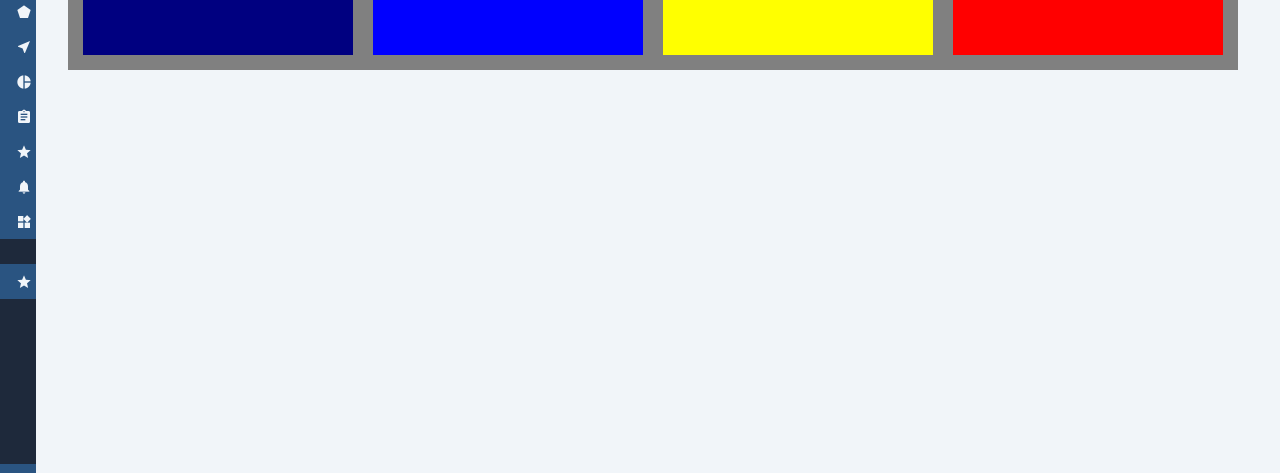
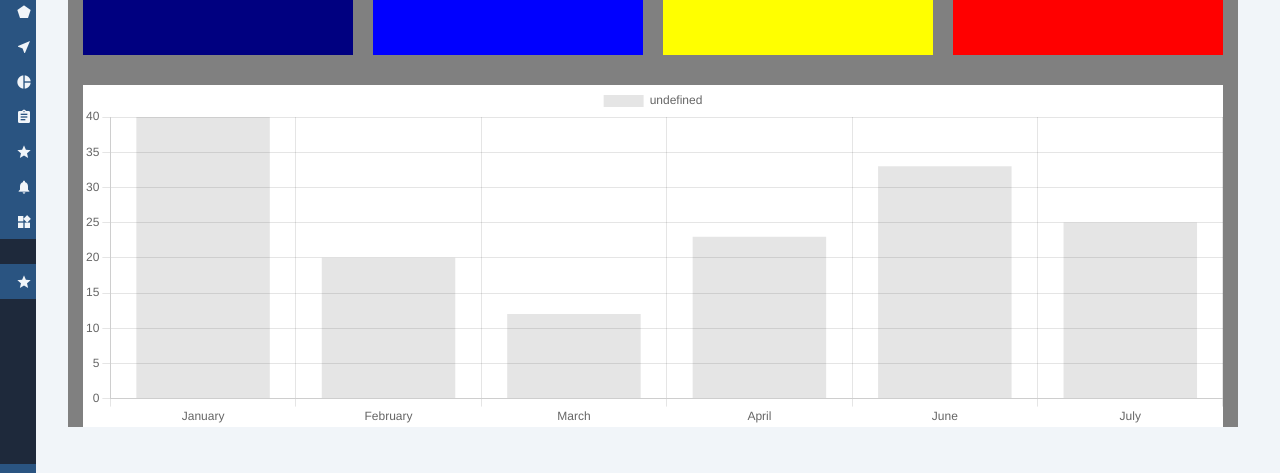
Before and after one commit to Warrikard/exo_cyberdian, a Vue app: page /dashbord in a window 1280 px wide. Shown: the part 208-681 px from the top of the page. Built offline with nearby package versions, Linux system fonts and the light colour scheme.

Commit message:
1 file modified

```diff
--- a/src/views/Dashbord.vue
+++ b/src/views/Dashbord.vue
@@ -48,8 +48,18 @@
           <div></div>
         </div>
         <!--div tableau-->
-        <div>
-
+        <div class="tab_graph">
+          <Bar
+            :chart-options="chartOptions"
+            :chart-data="chartData"
+            :chart-id="chartId"
+            :dataset-id-key="datasetIdKey"
+            :plugins="plugins"
+            :css-classes="cssClasses"
+            :styles="styles"
+            :width="width"
+            :height="height"
+          />
         </div>
         <!--div barre progression-->
         <div></div>
@@ -67,6 +77,74 @@
     </div>
   </main>
 </template>
+
+<script>
+import { Bar } from 'vue-chartjs';
+import {
+  Chart as ChartJS,
+  Title,
+  Tooltip,
+  Legend,
+  BarElement,
+  CategoryScale,
+  LinearScale,
+} from 'chart.js';
+
+ChartJS.register(
+  Title,
+  Tooltip,
+  Legend,
+  BarElement,
+  CategoryScale,
+  LinearScale
+);
+
+export default {
+  name: 'BarChart',
+  components: { Bar },
+  props: {
+    chartId: {
+      type: String,
+      default: 'bar-chart',
+    },
+    datasetIdKey: {
+      type: String,
+      default: 'label',
+    },
+    width: {
+      type: Number,
+      default: 1000,
+    },
+    height: {
+      type: Number,
+      default: 300,
+    },
+    cssClasses: {
+      default: '',
+      type: String,
+    },
+    styles: {
+      type: Object,
+      default: () => {},
+    },
+    plugins: {
+      type: Object,
+      default: () => {},
+    },
+  },
+  data() {
+    return {
+      chartData: {
+        labels: ['January', 'February', 'March', 'April', 'June', 'July'],
+        datasets: [{ data: [40, 20, 12, 23, 33, 25] }],
+      },
+      chartOptions: {
+        responsive: true,
+      },
+    };
+  },
+};
+</script>
 
 <style lang="scss">
 #Home_page {
@@ -107,4 +185,8 @@ hr {
 .cases_rouge {
   background-color: red;
 }
+.tab_graph {
+  background-color: white;
+  margin: 15px;
+}
 </style>
```
